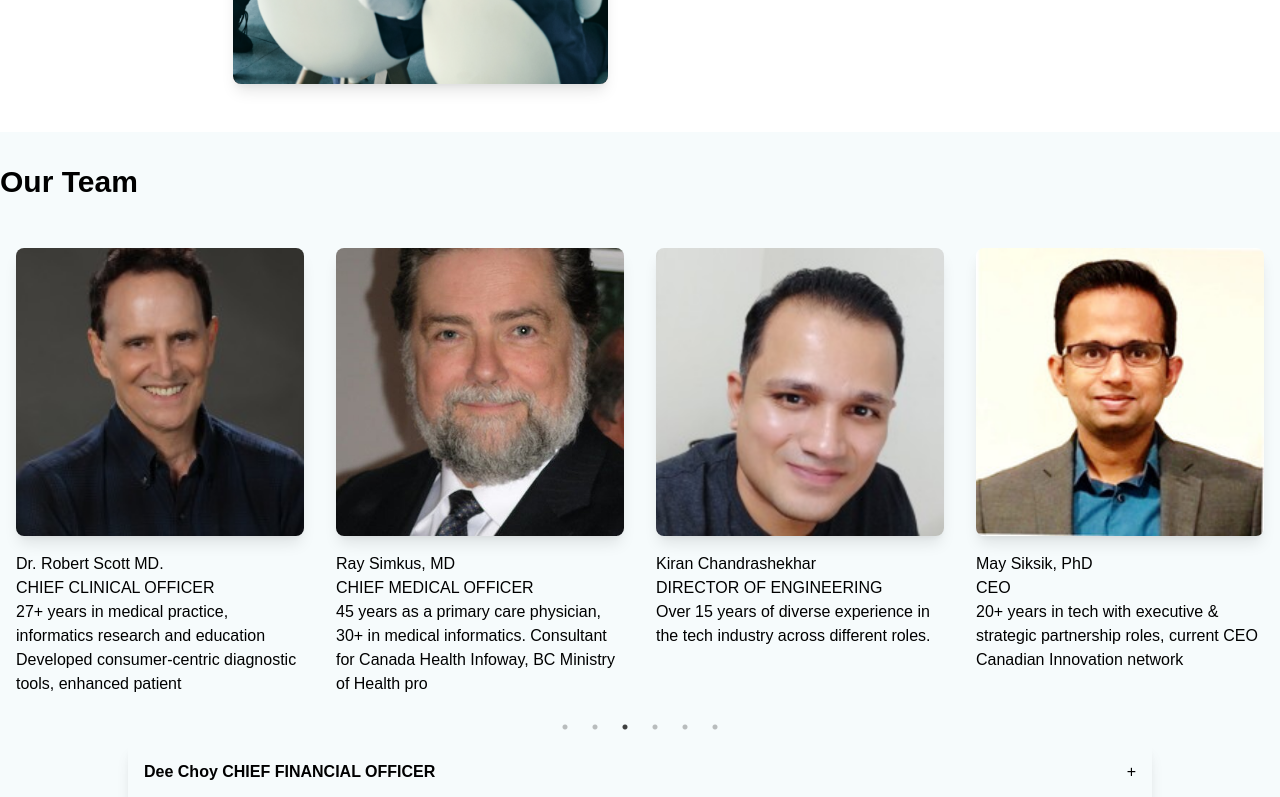
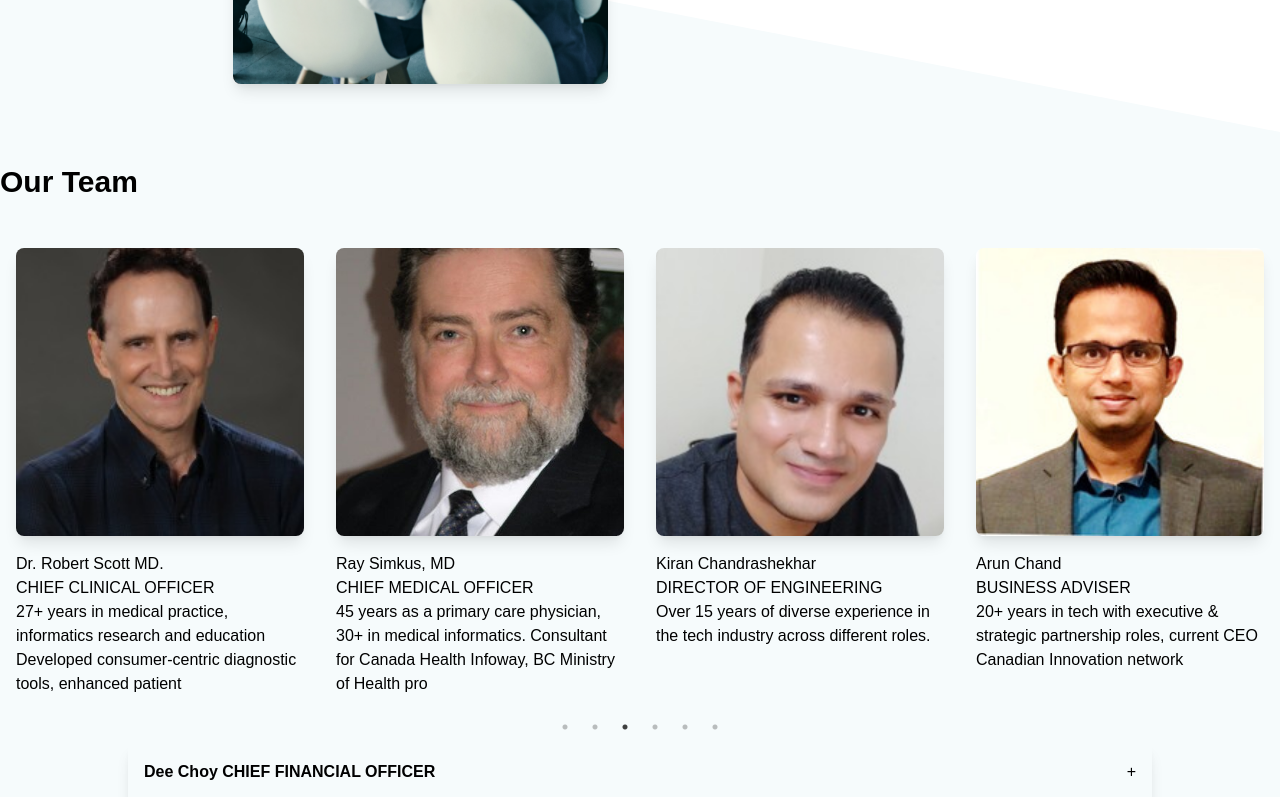
Before and after one commit to sanjaydambal/sapius, a React (Create React App) app: page / in a window 1280 px wide. Shown: the part 628-1425 px from the top of the page. Built offline with nearby package versions, Linux system fonts and the light colour scheme.

Commit message:
updated the Portfolio

```diff
--- a/src/components/Portfolio.js
+++ b/src/components/Portfolio.js
@@ -40,8 +40,8 @@ const images = [
     ) },
     { url: `${process.env.PUBLIC_URL}/assets/Arun.jpeg`, description: (
       <>
-        <p>May Siksik, PhD</p>
-        <p>CEO</p>
+        <p>Arun Chand</p>
+        <p>BUSINESS ADVISER</p>
         <p>20+ years in tech with executive & strategic partnership roles, current CEO Canadian Innovation network</p>
       </>
     ) },
--- a/src/components/Story.js
+++ b/src/components/Story.js
@@ -43,10 +43,10 @@ const Story = () => {
           bottom: 0,
           zIndex: 1,
           clipPath: 'polygon(0 100%, 100% 100%, 0 0)',
-          display: 'none',
-          '@media (min-width: 768px)': {
-            display: 'block',
-          },
+          // display: 'none',
+          // '@media (min-width: 768px)': {
+          //   display: 'block',
+          // },
         }}
       />
     </div>
```
